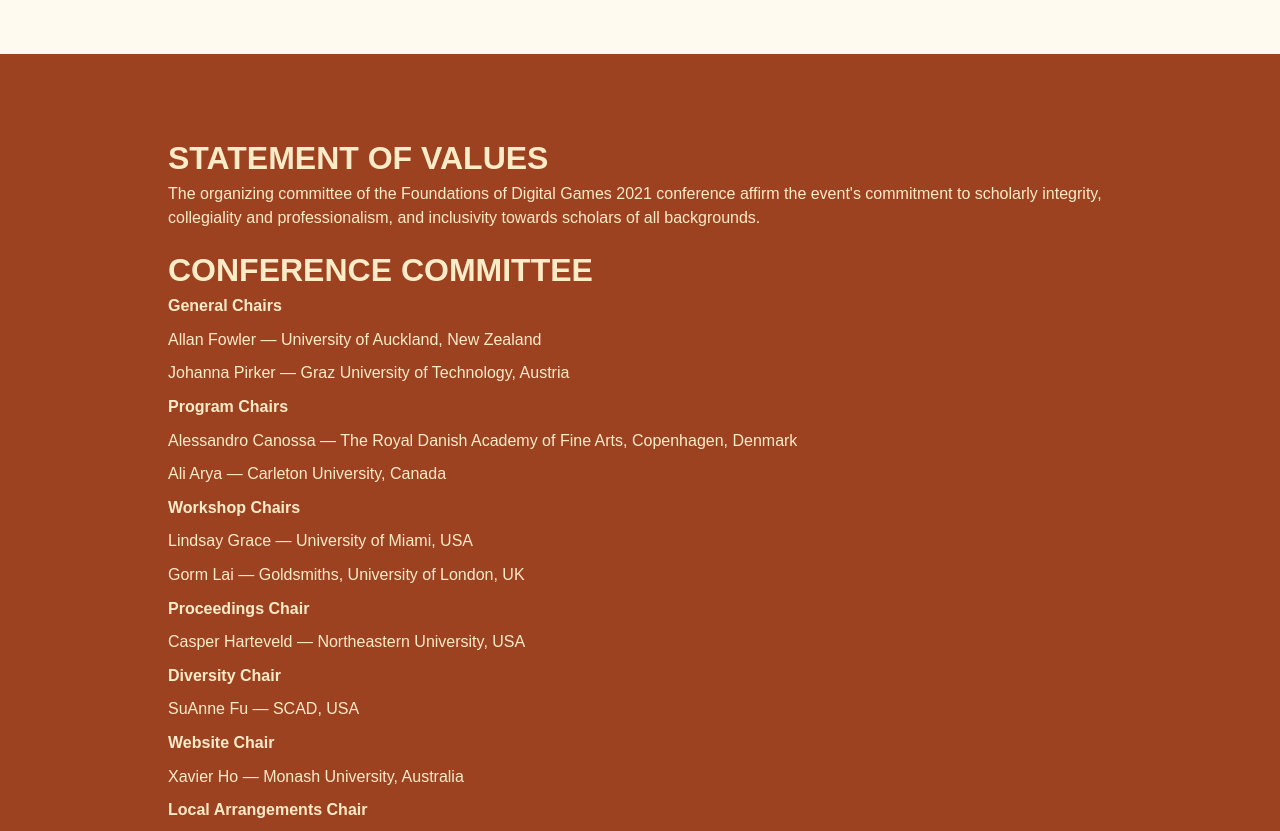
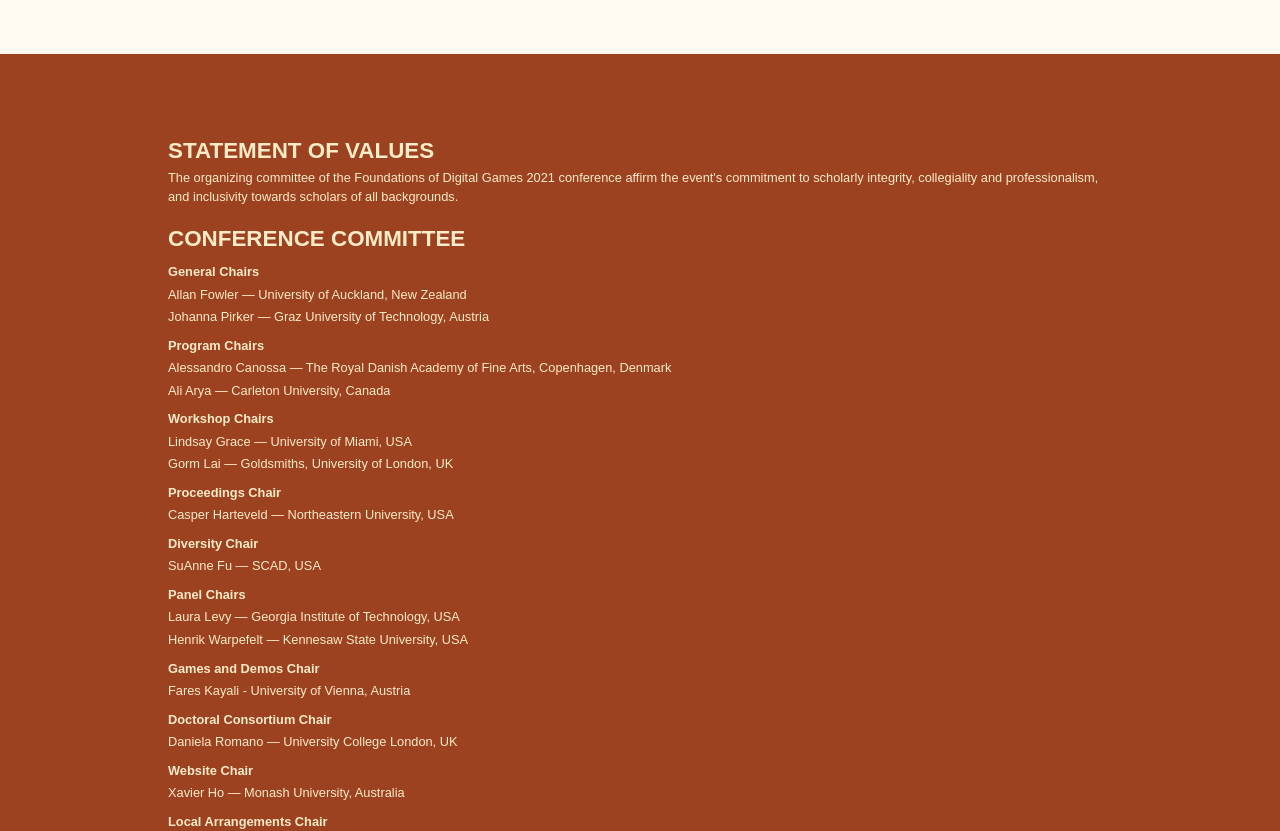
Before and after one commit to Spaxe/fdg2021.org, a React (Create React App) app: page / in a window 1280 px wide. Shown: the part 2240-3071 px from the top of the page. Built offline with nearby package versions, Linux system fonts and the light colour scheme; a web font is replaced by a local one.

Commit message:
added panels and demos chairs

```diff
--- a/src/Footer.tsx
+++ b/src/Footer.tsx
@@ -63,6 +63,20 @@
 
 SuAnne Fu — SCAD, USA
 
+**Panel Chairs**
+
+Laura Levy — Georgia Institute of Technology, USA
+
+Henrik Warpefelt — Kennesaw State University, USA
+
+**Games and Demos Chair**
+
+Fares Kayali - University of Vienna, Austria
+
+**Doctoral Consortium Chair**
+
+Daniela Romano — University College London, UK
+
 **Website Chair**
 
 Xavier Ho — Monash University, Australia
--- a/src/assets/style.css
+++ b/src/assets/style.css
@@ -446,8 +446,18 @@
 
 footer h1 {
   font-weight: 800;
-  font-size: 2rem;
+  font-size: 1.4rem;
   margin-top: 1rem;
+}
+
+footer p {
+  font-size: 0.8rem;
+  margin-bottom: 0.2rem;
+}
+
+footer strong {
+  margin-top: 0.4rem;
+  display: inline-block;
 }
 
 .nav > * {
--- a/src/call-for-activities/CFA.tsx
+++ b/src/call-for-activities/CFA.tsx
@@ -30,7 +30,7 @@
 const md = `
 # PANEL PROPOSALS
 #### Chairs
-*Laura Levy — Georgia Institute of Technology, USA*  \n*Henrik Warpefelt — Södertörn University, Sweden*
+*Laura Levy — Georgia Institute of Technology, USA*  \n*Henrik Warpefelt — Kennesaw State University, USA*
 
 **Panel proposals have closed.**
 
```
